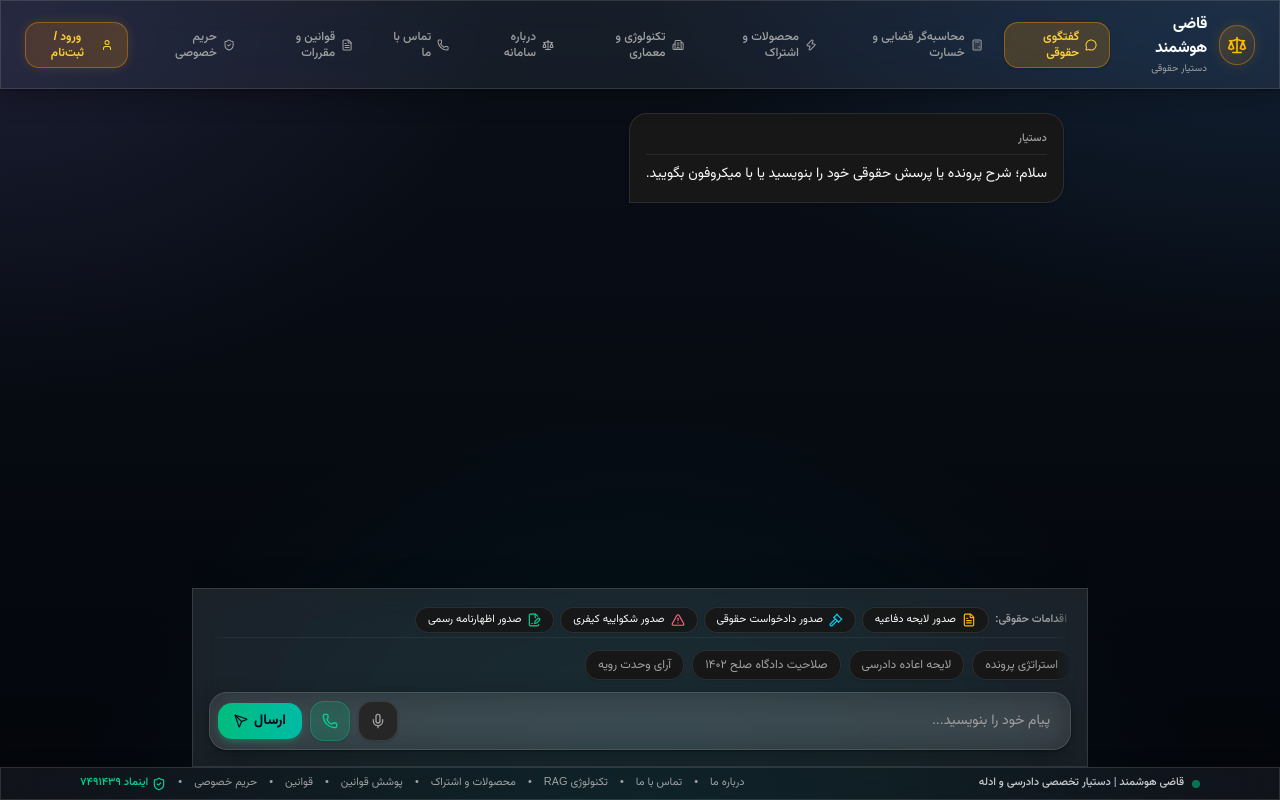
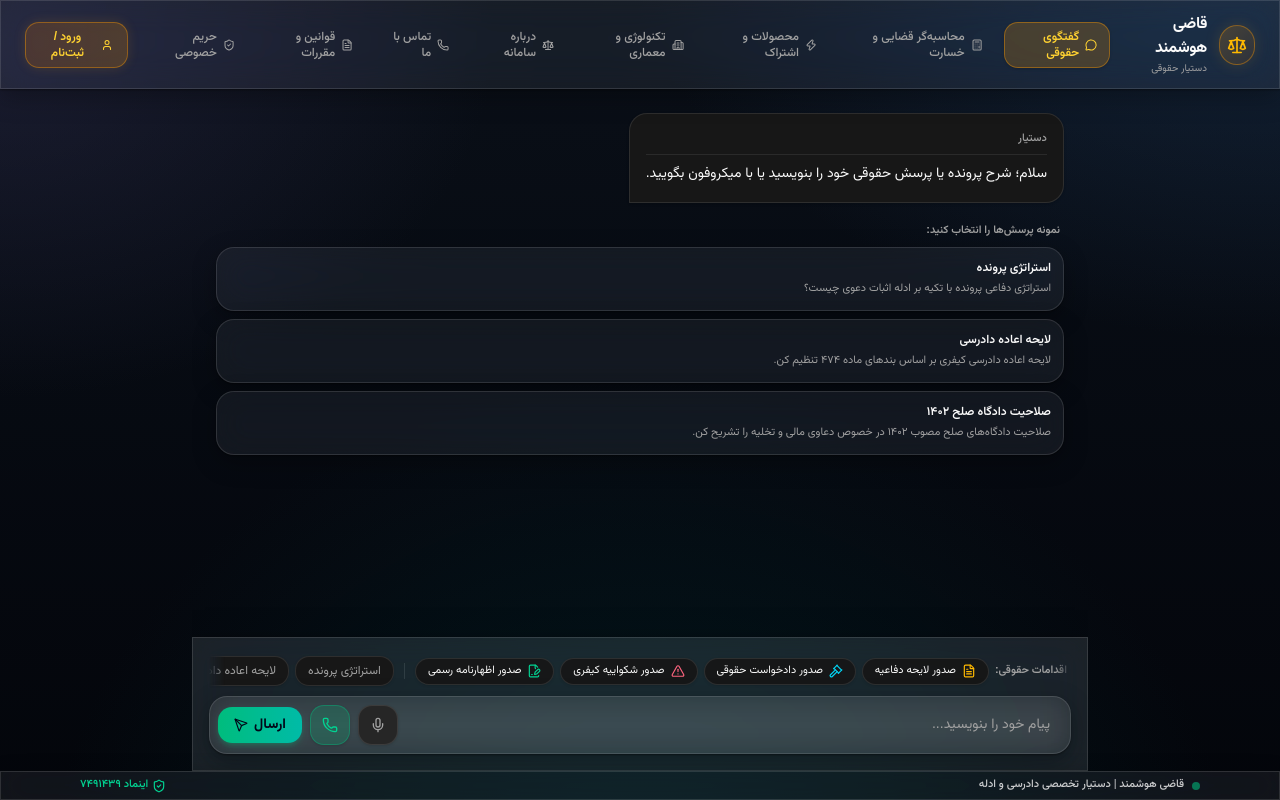
Before and after one commit to Mahan-film/roxira-platform, a Next.js app in the folder output_apps/enterprise_hub/frontend/: page /chat in a window 1280 px wide. Built offline with nearby package versions, Linux system fonts and the light colour scheme.

Commit message:
W26: declutter the chat screen (mobile first): one chip row, compact footer (#146)
Closes #144

Implemented by OpenCode (pool/dsflash) via rx.

```diff
--- a/output_apps/enterprise_hub/frontend/next.config.ts
+++ b/output_apps/enterprise_hub/frontend/next.config.ts
@@ -24,7 +24,6 @@ const NEST_API_VERSION_PREFIX = "v1";
 
 const nextConfig: NextConfig = {
   typescript: { ignoreBuildErrors: true },
-  eslint: { ignoreDuringBuilds: true },
   // خروجی مستقل (standalone) برای بیلد/اجرای پروداکشن داخل Docker؛
   // فقط فایل‌های لازم اجرای سرور Next.js را در .next/standalone کپی
   // می‌کند و نیاز به نصب کامل node_modules در ایمیج نهایی را حذف می‌کند.
--- a/output_apps/enterprise_hub/frontend/src/app/judge/page.tsx
+++ b/output_apps/enterprise_hub/frontend/src/app/judge/page.tsx
@@ -76,7 +76,7 @@ export default function JudgePage() {
 
         {tab === "analysis" ? <CaseAnalysisPanel /> : <RetrialPanel />}
       </main>
-      <EnamadFooter />
+      <EnamadFooter compact={true} />
 
       <DraftBuilderDrawer isOpen={draftOpen} onClose={() => setDraftOpen(false)} />
     </div>
--- a/output_apps/enterprise_hub/frontend/src/components/chat/chat-shell.tsx
+++ b/output_apps/enterprise_hub/frontend/src/components/chat/chat-shell.tsx
@@ -194,12 +194,30 @@ export function ChatShell() {
     }
   };
 
+  // اقدامات حقوقی (اولویت اول نوار تک‌ردیفه)
+  const legalActions = [
+    { label: "صدور لایحه دفاعیه", icon: FileText, color: "text-amber-400", prompt: "بر اساس آخرین مکالمه و ادله پرونده، لایحه دفاعیه مستدل با استناد به مواد قانونی مرتبط، رویه قضایی و آرای وحدت رویه تنظیم کن." },
+    { label: "صدور دادخواست حقوقی", icon: Gavel, color: "text-cyan-400", prompt: "بر اساس شرح پرونده و مطالبات، دادخواست حقوقی کامل شامل خواسته، دلایل و منضمات و شرح دادخواست تدوین کن." },
+    { label: "صدور شکواییه کیفری", icon: AlertTriangle, color: "text-rose-400", prompt: "با توجه به موضوع پرونده و ادله، شکواییه کیفری رسمی با ذکر عنوان اتهامی، ادله و درخواست تعقیب متهم تدوین کن." },
+    { label: "صدور اظهارنامه رسمی", icon: FileSignature, color: "text-emerald-400", prompt: "یک اظهارنامه رسمی موضوع ماده ۱۵۶ قانون آیین دادرسی مدنی با اخطار و مهلت قانونی برای موضوع پرونده تدوین کن." }
+  ];
+
   const quickPrompts = [
     { title: "استراتژی پرونده", prompt: "استراتژی دفاعی پرونده با تکیه بر ادله اثبات دعوی چیست؟" },
     { title: "لایحه اعاده دادرسی", prompt: "لایحه اعاده دادرسی کیفری بر اساس بندهای ماده ۴۷۴ تنظیم کن." },
     { title: "صلاحیت دادگاه صلح ۱۴۰۲", prompt: "صلاحیت دادگاه‌های صلح مصوب ۱۴۰۲ در خصوص دعاوی مالی و تخلیه را تشریح کن." },
     { title: "آرای وحدت رویه", prompt: "جدیدترین آرای وحدت رویه هیأت عمومی دیوان عالی کشور در خصوص مسئولیت مدنی و خسارت را توضیح بده." }
   ];
+
+  // سه پرسش نمونه برای پر کردن ناحیه خالی پیام‌ها
+  const exampleQuestions = quickPrompts.slice(0, 3);
+
+  const showExamples = !isLoading && !messages.some((msg) => msg.role === "user");
+
+  const legalChipClass =
+    "px-3 py-1 bg-card/90 hover:bg-accent border border-border hover:border-ring/50 text-[11px] text-foreground rounded-xl whitespace-nowrap transition-all flex items-center gap-1.5 shadow-sm active:scale-95 focus-visible:outline-none focus-visible:ring-2 focus-visible:ring-ring/50";
+  const quickChipClass =
+    "px-3 py-1.5 bg-card hover:bg-accent border border-border text-muted-foreground hover:text-foreground text-[11px] sm:text-xs rounded-xl whitespace-nowrap transition-colors shadow-sm focus-visible:outline-none focus-visible:ring-2 focus-visible:ring-ring/50";
 
   return (
     <div className="flex flex-col h-full w-full max-w-4xl mx-auto overflow-hidden">
@@ -252,52 +270,40 @@ export function ChatShell() {
           </div>
         )}
 
+        {/* سه پرسش نمونه قابل لمس در ناحیه خالی پیام‌ها */}
+        {showExamples && (
+          <div className="space-y-2 pt-1">
+            <p className="ps-1 text-[11px] font-semibold text-muted-foreground">نمونه پرسش‌ها را انتخاب کنید:</p>
+            {exampleQuestions.map((item, idx) => (
+              <button
+                key={idx}
+                onClick={() => handleSendMessage(item.prompt)}
+                className="glass-surface w-full rounded-2xl border border-border/80 p-3 text-start text-xs text-foreground transition-all hover:border-ring/50 active:scale-[0.99] focus-visible:outline-none focus-visible:ring-2 focus-visible:ring-ring/50"
+              >
+                <span className="font-semibold">{item.title}</span>
+                <span className="mt-1 block text-[11px] leading-relaxed text-muted-foreground">{item.prompt}</span>
+              </button>
+            ))}
+          </div>
+        )}
+
         <div ref={messagesEndRef} />
       </div>
 
       {/* ناحیه ورودی داک‌شده در پایین بدون تداخل */}
       <div className="glass-raised p-2.5 sm:p-4 shrink-0 space-y-2">
-        {/* نوار ابزار اقدامات حقوقی پرونده (لایحه، دادخواست، شکواییه، اظهارنامه) */}
-        <div className="flex items-center gap-1.5 overflow-x-auto no-scrollbar scroll-fade-x py-0.5 pb-1 border-b border-border/60">
-          <span className="text-[11px] text-muted-foreground font-semibold whitespace-nowrap ps-1">اقدامات حقوقی:</span>
-          <button
-            onClick={() => handleSendMessage("بر اساس آخرین مکالمه و ادله پرونده، لایحه دفاعیه مستدل با استناد به مواد قانونی مرتبط، رویه قضایی و آرای وحدت رویه تنظیم کن.")}
-            className="px-3 py-1 bg-card/90 hover:bg-accent border border-border hover:border-ring/50 text-[11px] text-foreground rounded-xl whitespace-nowrap transition-all flex items-center gap-1.5 shadow-sm active:scale-95 focus-visible:outline-none focus-visible:ring-2 focus-visible:ring-ring/50"
-          >
-            <FileText className="size-3.5 text-amber-400" />
-            <span>صدور لایحه دفاعیه</span>
-          </button>
-          <button
-            onClick={() => handleSendMessage("بر اساس شرح پرونده و مطالبات، دادخواست حقوقی کامل شامل خواسته، دلایل و منضمات و شرح دادخواست تدوین کن.")}
-            className="px-3 py-1 bg-card/90 hover:bg-accent border border-border hover:border-ring/50 text-[11px] text-foreground rounded-xl whitespace-nowrap transition-all flex items-center gap-1.5 shadow-sm active:scale-95 focus-visible:outline-none focus-visible:ring-2 focus-visible:ring-ring/50"
-          >
-            <Gavel className="size-3.5 text-cyan-400" />
-            <span>صدور دادخواست حقوقی</span>
-          </button>
-          <button
-            onClick={() => handleSendMessage("با توجه به موضوع پرونده و ادله، شکواییه کیفری رسمی با ذکر عنوان اتهامی، ادله و درخواست تعقیب متهم تدوین کن.")}
-            className="px-3 py-1 bg-card/90 hover:bg-accent border border-border hover:border-ring/50 text-[11px] text-foreground rounded-xl whitespace-nowrap transition-all flex items-center gap-1.5 shadow-sm active:scale-95 focus-visible:outline-none focus-visible:ring-2 focus-visible:ring-ring/50"
-          >
-            <AlertTriangle className="size-3.5 text-rose-400" />
-            <span>صدور شکواییه کیفری</span>
-          </button>
-          <button
-            onClick={() => handleSendMessage("یک اظهارنامه رسمی موضوع ماده ۱۵۶ قانون آیین دادرسی مدنی با اخطار و مهلت قانونی برای موضوع پرونده تدوین کن.")}
-            className="px-3 py-1 bg-card/90 hover:bg-accent border border-border hover:border-ring/50 text-[11px] text-foreground rounded-xl whitespace-nowrap transition-all flex items-center gap-1.5 shadow-sm active:scale-95 focus-visible:outline-none focus-visible:ring-2 focus-visible:ring-ring/50"
-          >
-            <FileSignature className="size-3.5 text-emerald-400" />
-            <span>صدور اظهارنامه رسمی</span>
-          </button>
-        </div>
-
-        {/* نوار سوالات متداول و سریع */}
-        <div className="flex gap-2 overflow-x-auto no-scrollbar scroll-fade-x py-1">
+        {/* نوار واحد اقدامات حقوقی و پرسش‌های سریع (اقدامات حقوقی در ابتدا) */}
+        <div className="flex items-center gap-1.5 overflow-x-auto no-scrollbar scroll-fade-x py-0.5">
+          <span className="ps-1 text-[11px] font-semibold whitespace-nowrap text-muted-foreground">اقدامات حقوقی:</span>
+          {legalActions.map(({ label, icon: Icon, color, prompt }) => (
+            <button key={label} onClick={() => handleSendMessage(prompt)} className={legalChipClass}>
+              <Icon className={`size-3.5 ${color}`} />
+              <span>{label}</span>
+            </button>
+          ))}
+          <span className="mx-1 h-4 w-px shrink-0 bg-border" aria-hidden="true" />
           {quickPrompts.map((item, idx) => (
-            <button
-              key={idx}
-              onClick={() => handleSendMessage(item.prompt)}
-              className="px-3 py-1.5 bg-card hover:bg-accent border border-border text-muted-foreground hover:text-foreground text-[11px] sm:text-xs rounded-xl whitespace-nowrap transition-colors shadow-sm focus-visible:outline-none focus-visible:ring-2 focus-visible:ring-ring/50"
-            >
+            <button key={idx} onClick={() => handleSendMessage(item.prompt)} className={quickChipClass}>
               {item.title}
             </button>
           ))}
--- a/output_apps/enterprise_hub/frontend/src/components/chat/live-voice-modal.tsx
+++ b/output_apps/enterprise_hub/frontend/src/components/chat/live-voice-modal.tsx
@@ -122,7 +122,7 @@ export const LiveVoiceModal: React.FC<LiveVoiceModalProps> = ({ isOpen, onClose
 
     // Encoded clip (edge-tts mp3 chunks concatenated) -- the original path.
     return await new Promise<AudioBuffer>((resolve, reject) => {
-      ctx.decodeAudioData(bytes.buffer.slice(0), resolve, reject);
+      ctx.decodeAudioData(bytes.buffer.slice(0) as ArrayBuffer, resolve, reject);
     });
   };
 
--- a/output_apps/enterprise_hub/frontend/src/components/layout/enamad-footer.tsx
+++ b/output_apps/enterprise_hub/frontend/src/components/layout/enamad-footer.tsx
@@ -16,38 +16,23 @@ export function EnamadFooter({ compact = false }: EnamadFooterProps) {
   return (
     <footer className="glass-surface w-full text-muted-foreground text-xs mt-auto select-none" dir="rtl">
       {compact ? (
-        /* نسخه فشرده مخصوص پایین صفحه چت */
-        <div className="max-w-6xl mx-auto px-4 py-2 flex flex-wrap items-center justify-between gap-2 text-[11px] text-muted-foreground">
-          <div className="flex items-center gap-2">
-            <span className="w-2 h-2 rounded-full bg-emerald-500 animate-pulse" />
-            <span className="text-foreground/80 font-medium">قاضی هوشمند | دستیار تخصصی دادرسی و ادله</span>
+        /* نسخه فشرده تک‌خطی مخصوص /chat و /judge: فقط نقطه وضعیت + نماد اینماد.
+           سایر پیوندها در منوی همبرگری هدر موجودند. */
+        <div className="max-w-6xl mx-auto px-4 py-1.5 flex items-center justify-between gap-2 text-[11px] text-muted-foreground">
+          <div className="flex min-w-0 items-center gap-2">
+            <span className="w-2 h-2 shrink-0 rounded-full bg-emerald-500 animate-pulse" />
+            <span className="truncate font-medium text-foreground/80">قاضی هوشمند | دستیار تخصصی دادرسی و ادله</span>
           </div>
 
-          <nav className="flex flex-wrap items-center gap-3">
-            <Link href="/about" className="hover:text-amber-400 transition-colors focus-visible:outline-none focus-visible:ring-2 focus-visible:ring-ring/50 rounded">درباره ما</Link>
-            <span>•</span>
-            <Link href="/contact" className="hover:text-amber-400 transition-colors focus-visible:outline-none focus-visible:ring-2 focus-visible:ring-ring/50 rounded">تماس با ما</Link>
-            <span>•</span>
-            <Link href="/technology" className="hover:text-amber-400 transition-colors focus-visible:outline-none focus-visible:ring-2 focus-visible:ring-ring/50 rounded">تکنولوژی RAG</Link>
-            <span>•</span>
-            <Link href="/services" className="hover:text-amber-400 transition-colors focus-visible:outline-none focus-visible:ring-2 focus-visible:ring-ring/50 rounded">محصولات و اشتراک</Link>
-            <span>•</span>
-            <Link href="/coverage" className="hover:text-amber-400 transition-colors focus-visible:outline-none focus-visible:ring-2 focus-visible:ring-ring/50 rounded">پوشش قوانین</Link>
-            <span>•</span>
-            <Link href="/terms" className="hover:text-amber-400 transition-colors focus-visible:outline-none focus-visible:ring-2 focus-visible:ring-ring/50 rounded">قوانین</Link>
-            <span>•</span>
-            <Link href="/privacy" className="hover:text-amber-400 transition-colors focus-visible:outline-none focus-visible:ring-2 focus-visible:ring-ring/50 rounded">حریم خصوصی</Link>
-            <span>•</span>
           {/* نماد اینماد: بدون rel و بدون target تا مرورگر ارجاع (referrer) را حذف نکند */}
           <a
             {...ENAMAD_REFERRER_ATTRIBUTE}
             href={enamadTrustUrl("ghazi")}
-              className="text-emerald-400 hover:text-emerald-300 transition-colors flex items-center gap-1 font-medium cursor-pointer focus-visible:outline-none focus-visible:ring-2 focus-visible:ring-ring/50 rounded"
+            className="flex shrink-0 cursor-pointer items-center gap-1 font-medium text-emerald-400 transition-colors hover:text-emerald-300 focus-visible:outline-none focus-visible:ring-2 focus-visible:ring-ring/50 rounded"
           >
             <ShieldCheck className="size-3.5" />
             <span>اینماد ۷۴۹۱۴۳۹</span>
           </a>
-          </nav>
         </div>
       ) : (
         /* نسخه کامل با تمام بکلینک‌های سئو و نماد اعتماد */
```
Lines whose indentation alone changed are shown as unchanged.
